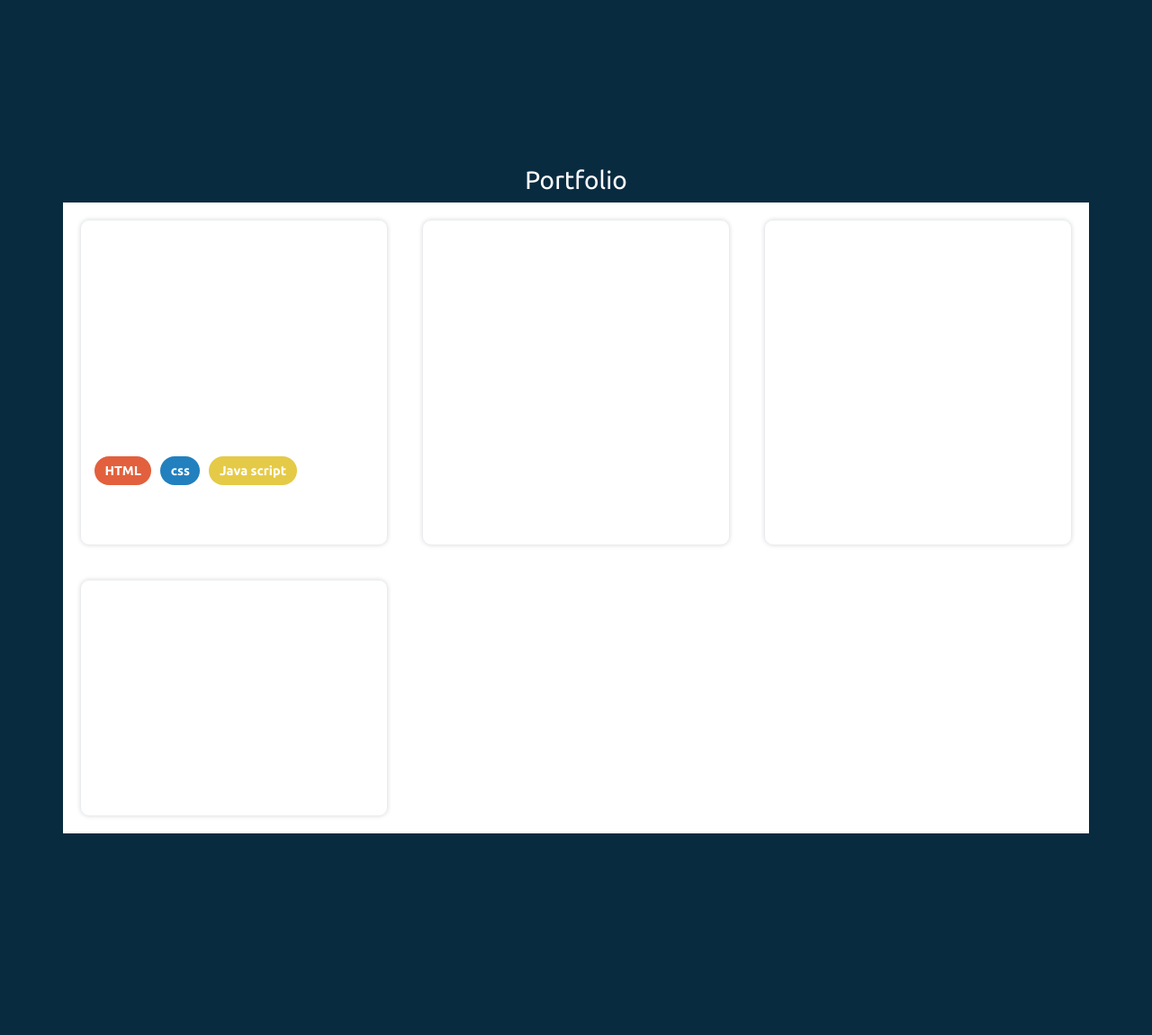
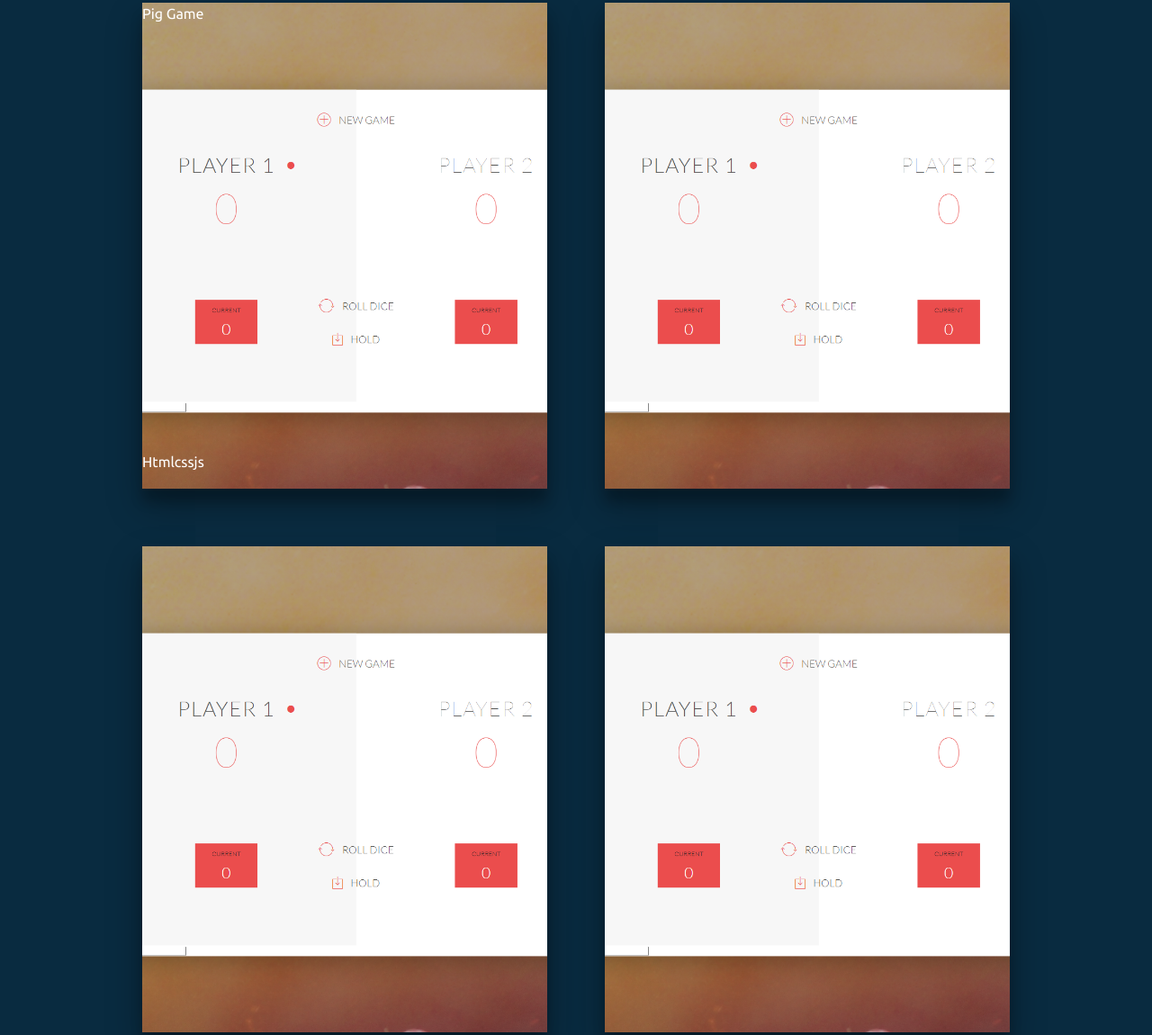
Before and after one commit to BooGeDe/BooGeDe.github.io, a website: page index.html in a window 1280 px wide. Shown: the part 2426-3576 px from the top of the page at 90% size. Before the commit the page ends 3352 px from the top, so only its background shows below. Drawn offline with nearby package versions, Linux system fonts and the light colour scheme.

Commit message:
cards created for portfolio section

```diff
--- a/Styles.scss
+++ b/Styles.scss
@@ -182,14 +182,71 @@ body
 
   #projectsContainer
   {
-    background: white;
     width: 100%;
-    height: 100%;
-    display: grid;
-    grid-template-columns: repeat(auto-fit, minmax(320px, 1fr));
+    height: fit-content;
+    display: flex;
+    justify-content: center;
+    flex-wrap: wrap;
+
+
+    .project::before
+    {
+      height: 100%;
+      content: "";
+      position: absolute;
+      bottom: 0;
+      left: 0;
+      background: #00000000;
+
+      width: 100%;
+      transition: all 0.3s;
+    }
+    .project:hover
+    {
+      cursor: pointer;
+    }
+    .project:hover::before
+    {
+      background: #0000007a;
+    }
+
+    .project:hover .Data
+
+    {
+      transform: translateY(0)
+    }
 
     .project
     {
+      background-color: #fff;
+      min-height: 540px;
+      position: relative;
+      overflow: hidden;
+      width: 50%;
+      min-width: 360px;
+      max-width: 450px;
+      margin: 2em;
+      box-shadow: 0 19px 38px rgb(0 0 0 / 30%), 0 15px 12px rgb(0 0 0 / 20%);
+background: url('./screens/game.PNG') center / cover no-repeat;
+
+
+      .Data
+      {
+        position: absolute;
+        bottom: 0;
+        width: 100%;
+        transition: transform 0.3s;
+        transform: translateY(calc(150px + 4em))
+      }
+
+  }
+
+
+
+
+
+
+      /*
     border: 1px solid #e9ecef;
     margin: 5%;
     max-height: 410px;
@@ -200,6 +257,12 @@ body
     .cardImg
     {
       height: 70%;
+
+      img{
+        width: 100%;
+        height: 100%;
+      }
+
     }
 
     .cardFooter
@@ -232,17 +295,13 @@ body
       }
     }
 
-    }
+    */ }
 
-    .project:hover
-    {
-      box-shadow: 0 0 25px #ddd;
-      cursor: pointer;
-    }
+
 
 
   }
-}
+
 @media(max-width:960px)
 {
   #about,#skills
--- a/index.html
+++ b/index.html
@@ -75,11 +75,18 @@
             <h3>Portfolio</h3>
             <div id="projectsContainer">
                 <div class="project">
-                    <div class="cardImg"></div>
-                    <div class="cardFooter">
-                        <div class="row"><span id="html" class="badge badge-pill">HTML</span><span id="css" class="badge badge-pill">css</span><span id="js" class="badge badge-pill">Java script</span></div>
-                        <div class="row">Project name , more </div>
-                        <div class="row">github</div>
+                    <div class="header">
+                        <div class="title">
+                            <span>Pig Game</span>
+                        </div>
+                    </div>
+                    <div class="Data">
+                        <div class="content">
+<span>Html</span><span>css</span><span>js</span>
+<h3 class="desc">A game in which each player roll the dice and choose whether to roll again or save this number
+    if he roll a zero he will lose his score else he adds to his score , the first to get to a pre set score wins
+</h3>
+                        </div>
                     </div>
                 </div>
                 <div class="project">
```
Also changed, not shown: screens/D-rays1.PNG (added), screens/D-rays2.PNG (added), screens/D-rays3.PNG (added), screens/Ing1.PNG (added), screens/Ing2.PNG (added), screens/budget.PNG (added), screens/color1.PNG (added), screens/color2.PNG (added), screens/game.PNG (added), screens/toDoPNG.PNG (added), style.css, 1 other file.
